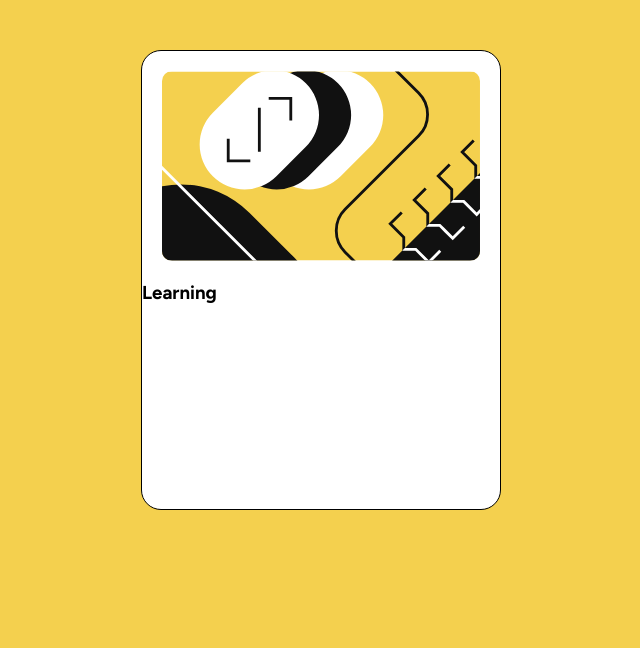
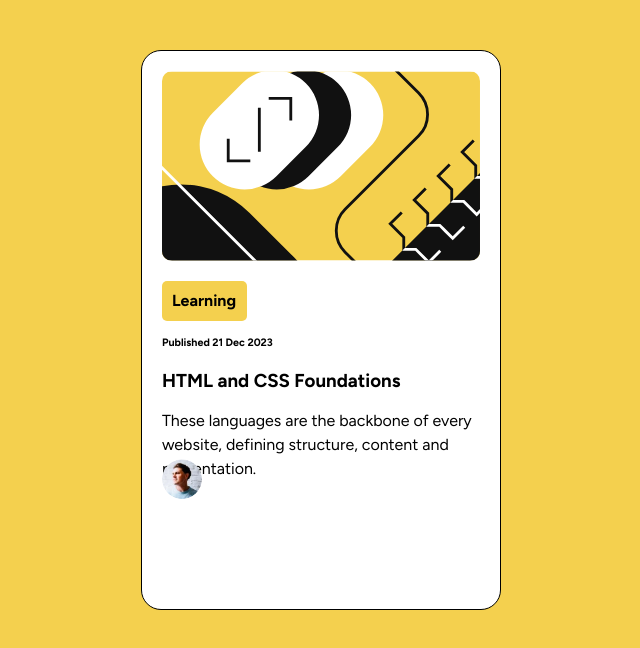
Before and after one commit to Alvemiro/Blog-Preview-Card---Frontend-Mentor-Challenge, a plain HTML site: page index.html in a window 1280 px wide. Shown: the whole page, without its empty margins (319-959 px from the left). Drawn offline with Linux system fonts and the light colour scheme.

Commit message:
added some assets and information on card

```diff
--- a/index.html
+++ b/index.html
@@ -19,8 +19,20 @@
       <img src="/assets/illustration-article.svg" alt="Article Illustration" class="article-illustration"/>
 
       <div class="learning">
-        <h3>Learning</h3>
+        <h4>Learning</h4>
       </div>
-    </div>
+
+        <h6>Published 21 Dec 2023</h6>
+
+        <h3>HTML and CSS Foundations</h3>
+
+        <p>These languages are the backbone of every website, defining structure, content and presentation.
+        </p>
+
+        <div>
+        <img src="/assets/image-avatar.webp" alt="Greg Hopper Profile Pic" class="avatar"/>
+        </div>
+
+
   </body>
 </html>
--- a/styles.css
+++ b/styles.css
@@ -16,7 +16,7 @@ body {
   border: 1px solid hsl(0, 0%, 0%);
   border-radius: 20px;
   width: 360px;
-  height: 460px;
+  height: 560px;
   margin: 50px auto;
 }
 
@@ -31,3 +31,40 @@ body {
   padding: 10px;
   border-radius: 20px;
 }
+
+h4 {
+  height: 40px;
+  border-radius: 5px;
+  margin: 10px 10px 10px 20px;
+  width: 100%;
+  max-width: 85px;
+  padding: 10px;
+  background-color: hsl(47, 88%, 63%);
+}
+
+h6 {
+  margin: 15px 10px 10px 20px;
+}
+
+h3 {
+
+  width: 100%;
+  max-width: 400px;
+  height: 10px;
+  margin: 20px 10px 20px 20px;
+}
+
+p {
+  width: 100%;
+  max-width: 400px;
+  height: 10px;
+  margin: 30px 10px 20px 20px;
+  line-height: 1.5;
+}
+
+.avatar {
+  width: 40px;
+  height: 40px;
+  border-radius: 50%;
+  margin: 20px 10px 20px 20px;
+}
```
Also changed, not shown: assets/favicon-32x32.png (added), assets/image-avatar.webp (added).
